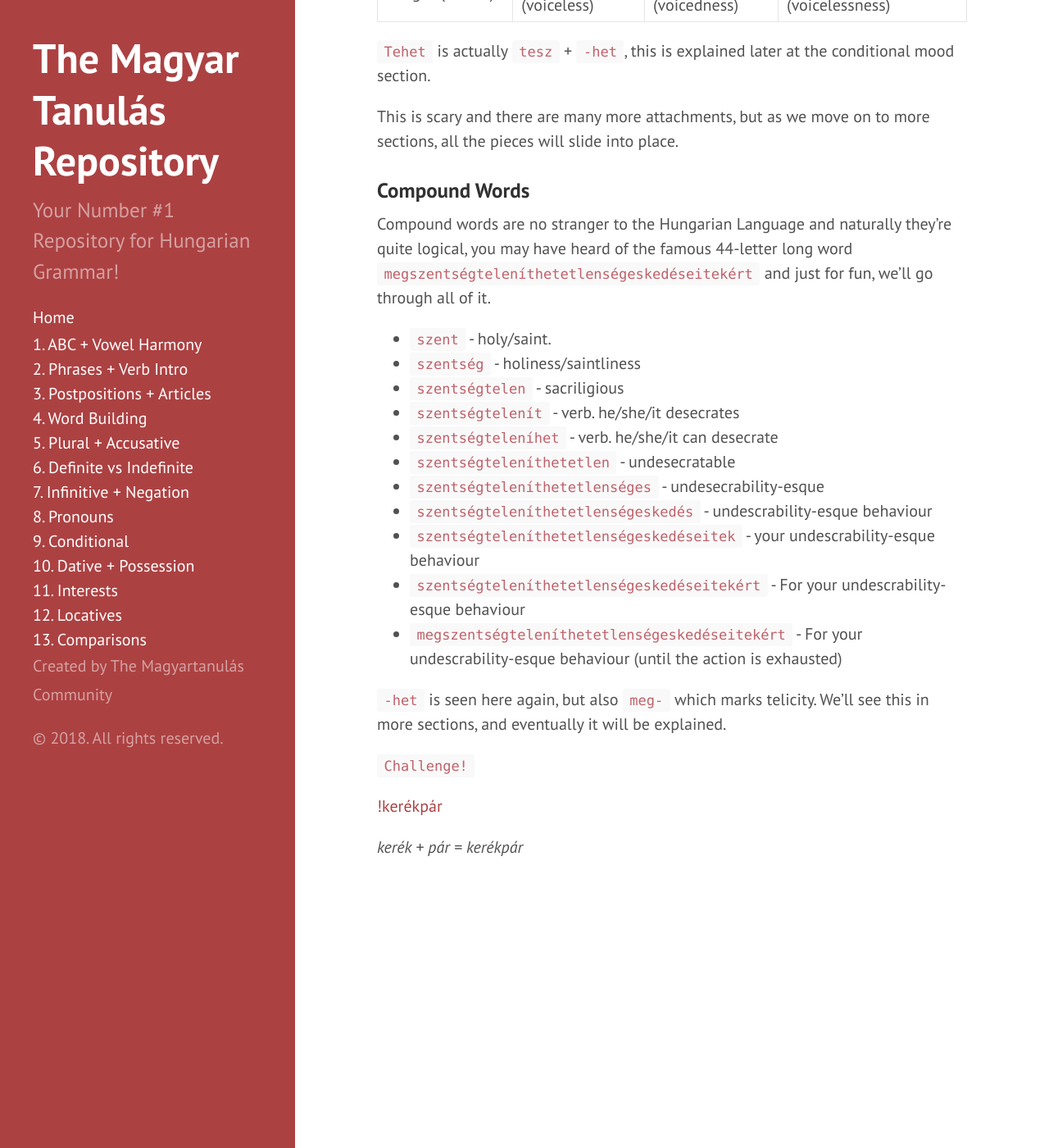
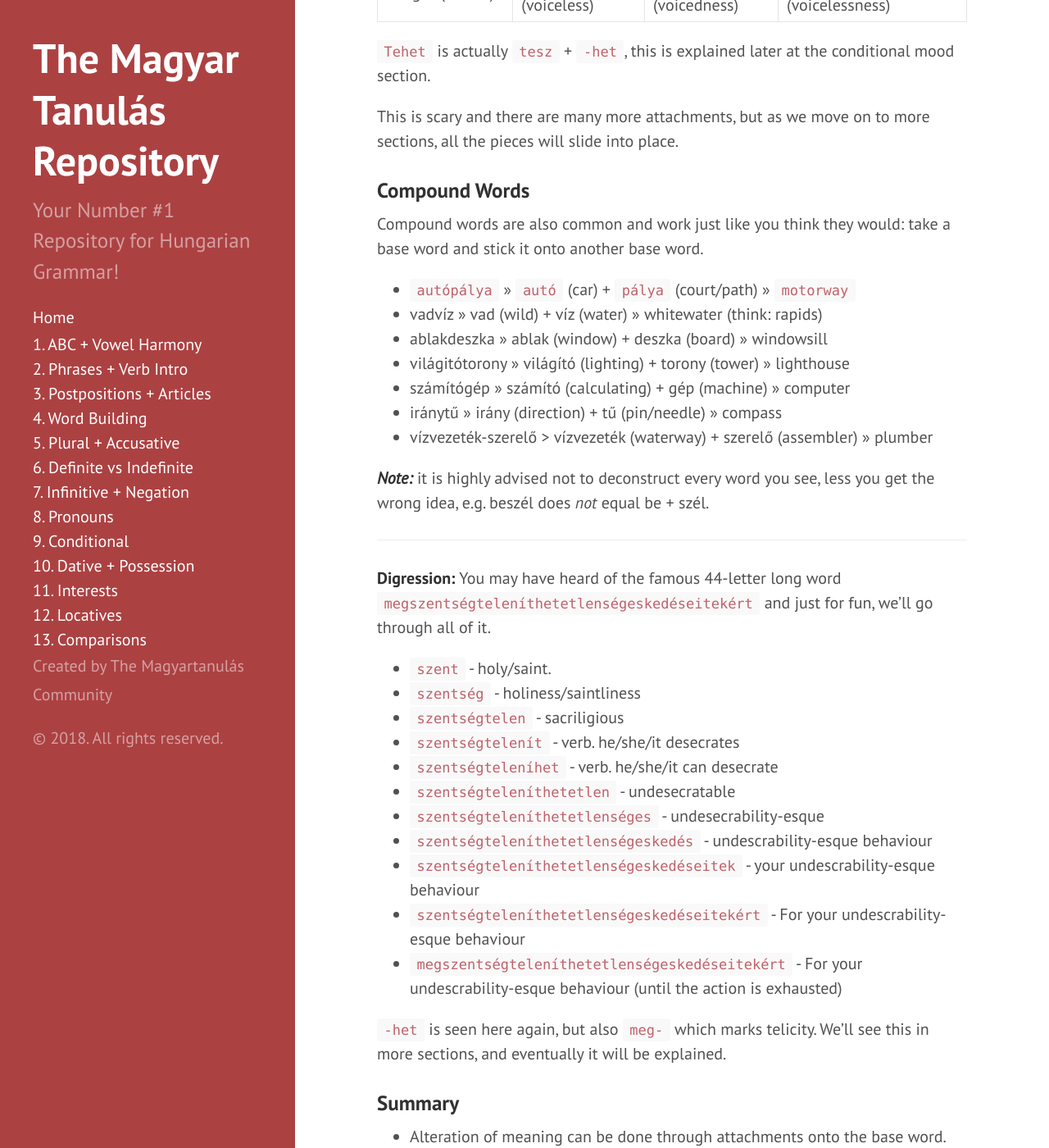
Before and after one commit to Magyartanulas/magyartanulas.github.io, a Jekyll site: the page built from word_building.md, in a window 1280 px wide and 1400 px high, scrolled down 736 px. Shown: the whole window at 82% size. Built offline with Jekyll 4.4.1, drawn with Linux system fonts in a browser that asks for light colours; Markdown is read by kramdown in place of the engine named in the settings; some of the changed text lies outside the part shown.

Commit message:
Update word_building.md

```diff
--- a/word_building.md
+++ b/word_building.md
@@ -22,7 +22,22 @@ This is scary and there are many more attachments, but as we move on to more sec
 
 ### Compound Words
 
-Compound words are no stranger to the Hungarian Language and naturally they're quite logical, you may have heard of the famous 44-letter long word `megszentségteleníthetetlenségeskedéseitekért` and just for fun, we'll go through all of it.
+Compound words are also common and work just like you think they would: take a base word and stick it onto another base word.
+
+* `autópálya` >> `autó` (car) + `pálya` (court/path) >> `motorway`
+* vadvíz >> vad (wild) + víz (water) >> whitewater (think: rapids)
+* ablakdeszka >> ablak (window) + deszka (board) >> windowsill
+* világitótorony >> világító (lighting) + torony (tower) >> lighthouse
+* számítógép >> számító (calculating) + gép (machine) >> computer
+* iránytű >> irány (direction) + tű (pin/needle) >> compass
+* vízvezeték-szerelő > vízvezeték (waterway) + szerelő (assembler) >> plumber
+
+
+***Note:*** it is highly advised not to deconstruct every word you see, less you get the wrong idea, e.g. beszél does *not* equal be + szél.
+
+---
+
+**Digression:** You may have heard of the famous 44-letter long word `megszentségteleníthetetlenségeskedéseitekért` and just for fun, we'll go through all of it.
 
 * `szent` - holy/saint.
 * `szentség` - holiness/saintliness
@@ -38,6 +53,12 @@ Compound words are no stranger to the Hungarian Language and naturally they're q
 
 `-het` is seen here again, but also `meg-` which marks telicity. We'll see this in more sections, and eventually it will be explained.
 
+### Summary
+
+* Alteration of meaning can be done through attachments onto the base word.
+* Compound words are also common and are merely base words added together.
+
+
 `Challenge!`
 
 [!kerékpár](https://magyartanulas.github.io/public/kerékpár.png)
```
